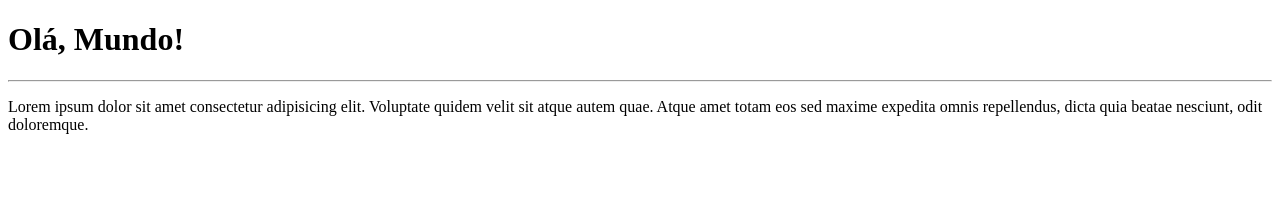
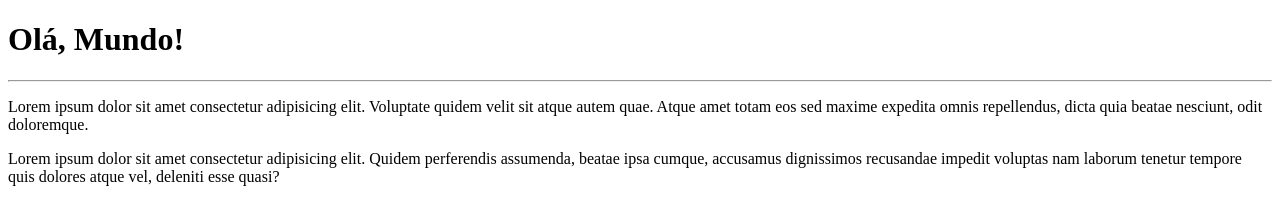
Before and after one commit to nsimbaafonso/Ola-Mundo, a plain HTML site: page site-exemplo/index.html in a window 1280 px wide. Drawn offline with Linux system fonts and the light colour scheme.

Commit message:
Adicionei um paragráfo

```diff
--- a/site-exemplo/index.html
+++ b/site-exemplo/index.html
@@ -12,5 +12,9 @@
         Lorem ipsum dolor sit amet consectetur adipisicing elit. Voluptate quidem velit sit atque autem quae.
         Atque amet totam eos sed maxime expedita omnis repellendus, dicta quia beatae nesciunt, odit doloremque.
     </p>
+    <p>
+        Lorem ipsum dolor sit amet consectetur adipisicing elit. Quidem perferendis assumenda, beatae ipsa cumque, accusamus dignissimos recusandae
+        impedit voluptas nam laborum tenetur tempore quis dolores atque vel, deleniti esse quasi?
+    </p>
 </body>
 </html>
```
